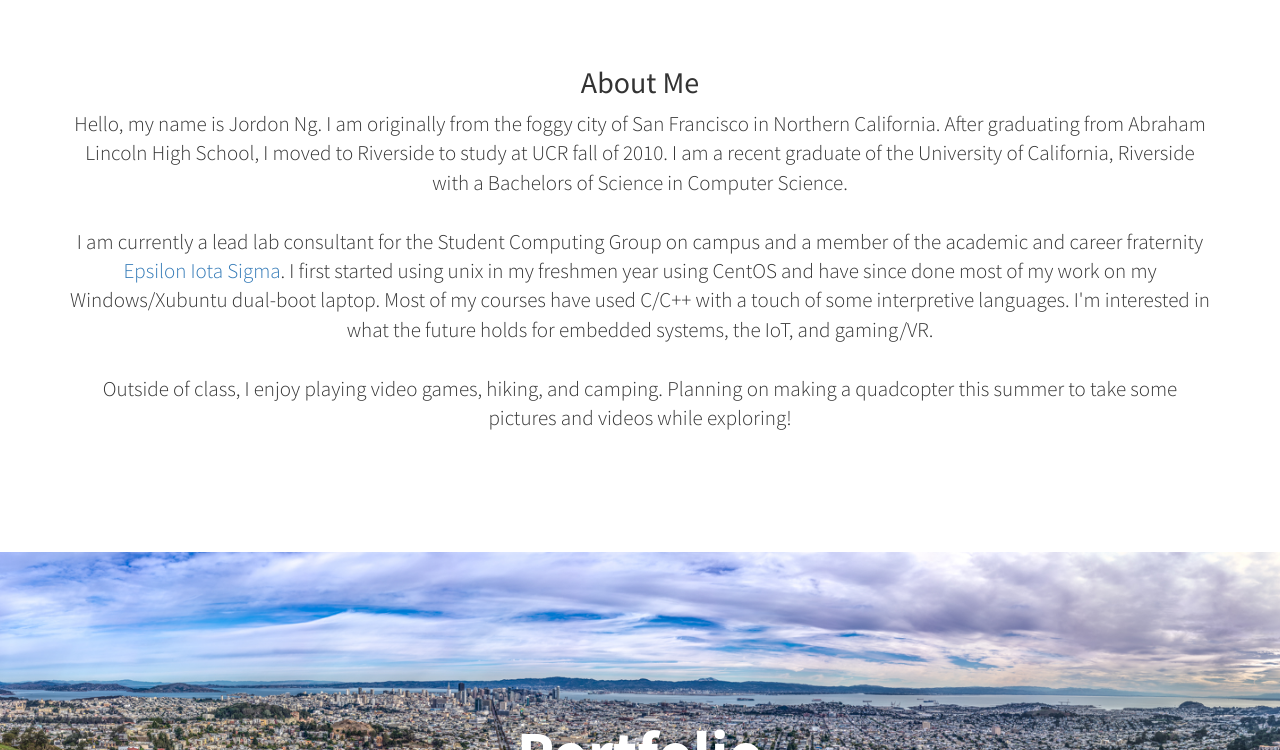
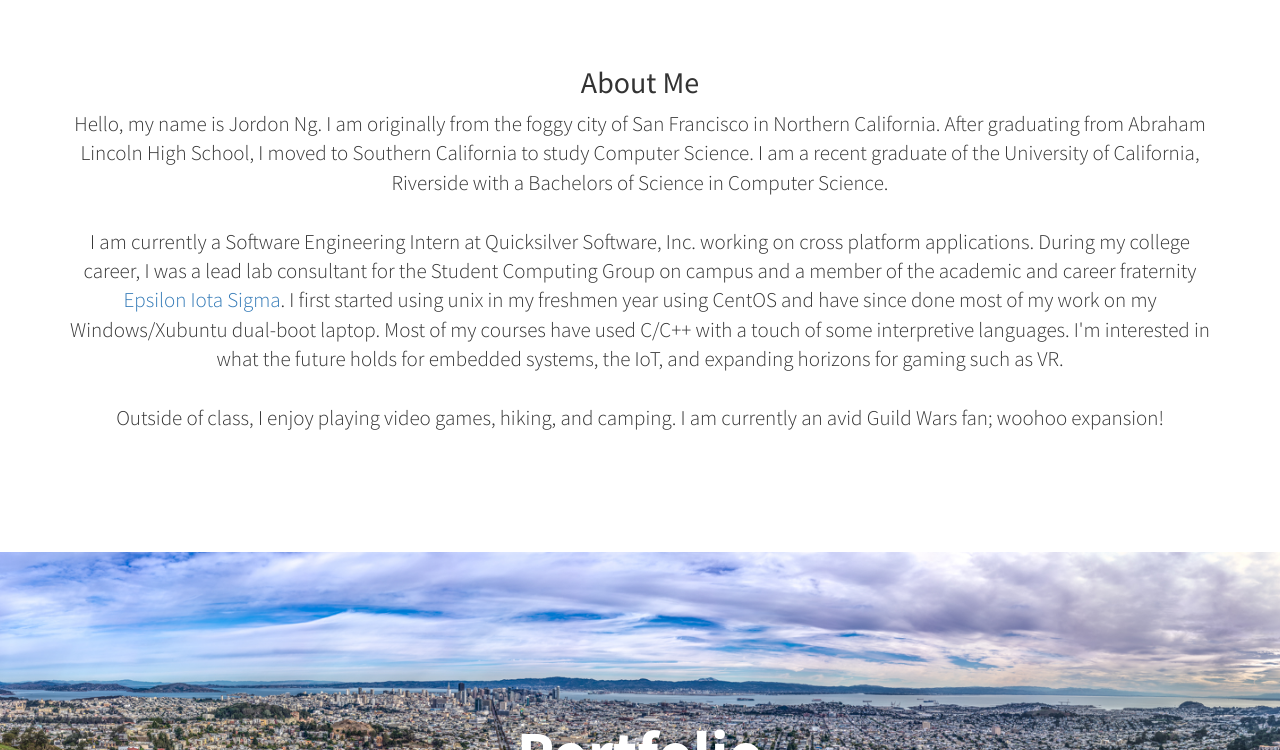
Before and after one commit to jsng0/jsng0.github.io, a Jekyll site: the page index.html, which Jekyll copies as it is, in a window 1280 px wide and 900 px high, scrolled down 754 px, cut to the strip 150-900 px from the top of the window. Built offline with Jekyll 4.4.1, drawn with Linux system fonts in a browser that asks for light colours; comment, search, counter and statistics services are not loaded.

Commit message:
Quick Bio update.

```diff
--- a/index.html
+++ b/index.html
@@ -79,15 +79,15 @@
                 <div class="col-lg-12 text-center">
                     <h2>About Me</h2>
                     <p class="lead">Hello, my name is Jordon Ng. I am originally from the foggy city of San Francisco in Northern California.
-                        After graduating from Abraham Lincoln High School, I moved to Riverside to study at UCR fall of 2010.
+                        After graduating from Abraham Lincoln High School, I moved to Southern California to study Computer Science.
                         I am a recent graduate of the University of California, Riverside with a Bachelors of Science in Computer Science.<br>
-                    <br>I am currently a lead lab consultant for the Student Computing Group on campus and a member of the academic and career
+                    <br>I am currently a Software Engineering Intern at Quicksilver Software, Inc. working on cross platform applications.
+			During my college career, I was a lead lab consultant for the Student Computing Group on campus and a member of the academic and career
                         fraternity <a href = "http://epsiloniotasigma.org/">Epsilon Iota Sigma</a>.
                         I first started using unix in my freshmen year using CentOS and have since done most of my work
                         on my Windows/Xubuntu dual-boot laptop. Most of my courses have used C/C++ with a touch of some interpretive languages.
-                        I'm interested in what the future holds for embedded systems, the IoT, and gaming/VR.<br>
-                    <br>Outside of class, I enjoy playing video games, hiking, and camping. Planning on making a quadcopter this summer to take
-                        some pictures and videos while exploring!
+                        I'm interested in what the future holds for embedded systems, the IoT, and expanding horizons for gaming such as VR.<br>
+                    <br>Outside of class, I enjoy playing video games, hiking, and camping. I am currently an avid Guild Wars fan; woohoo expansion!
                 </div>
             </div>
             <!-- /.row -->
```
